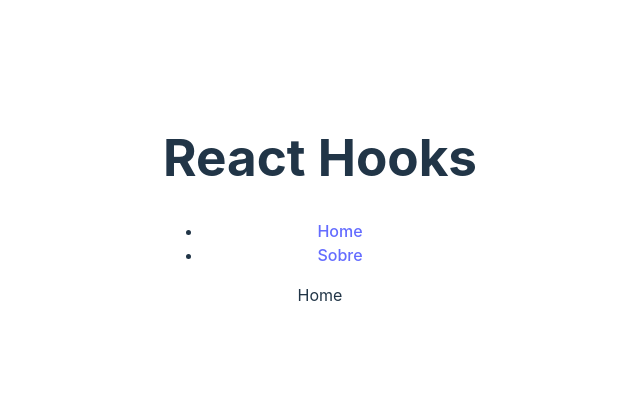
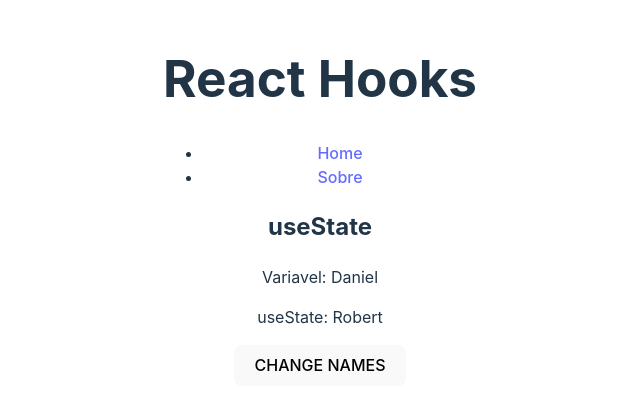
Before and after one commit to Daniel-derf/react-hooks, a React (Vite) app: page / in a window 1280 px wide. Shown: the part 199-608 px from the top of the page, without its empty margins (320-960 px from the left). Built offline with nearby package versions, Linux system fonts and the light colour scheme.

Commit message:
useState

```diff
--- /dev/null
+++ b/src/components/HookUseState.jsx
@@ -0,0 +1,25 @@
+import {useState} from 'react'
+
+const HookUseState = () => {
+    // 1 - useState
+    let username = 'Daniel'
+
+    const [name, setName] = useState("Robert")
+
+    const changeNames = () => {
+        username = 'New User'
+        setName("Daniel Estevão")
+    }
+
+
+    return (<>
+        <h2>useState</h2>
+        <p>Variavel: {username}</p>
+        <p>useState: {name}</p>
+
+        <button onClick={changeNames}>CHANGE NAMES</button>
+
+    </>)
+}
+
+export default HookUseState
--- a/src/pages/Home.jsx
+++ b/src/pages/Home.jsx
@@ -1,8 +1,13 @@
 import React from 'react'
+import HookUseState from '../components/HookUseState'
 
 const Home = () => {
+
+
   return (
-    <div>Home</div>
+    <div>
+        <HookUseState/>
+    </div>
   )
 }
 
```
